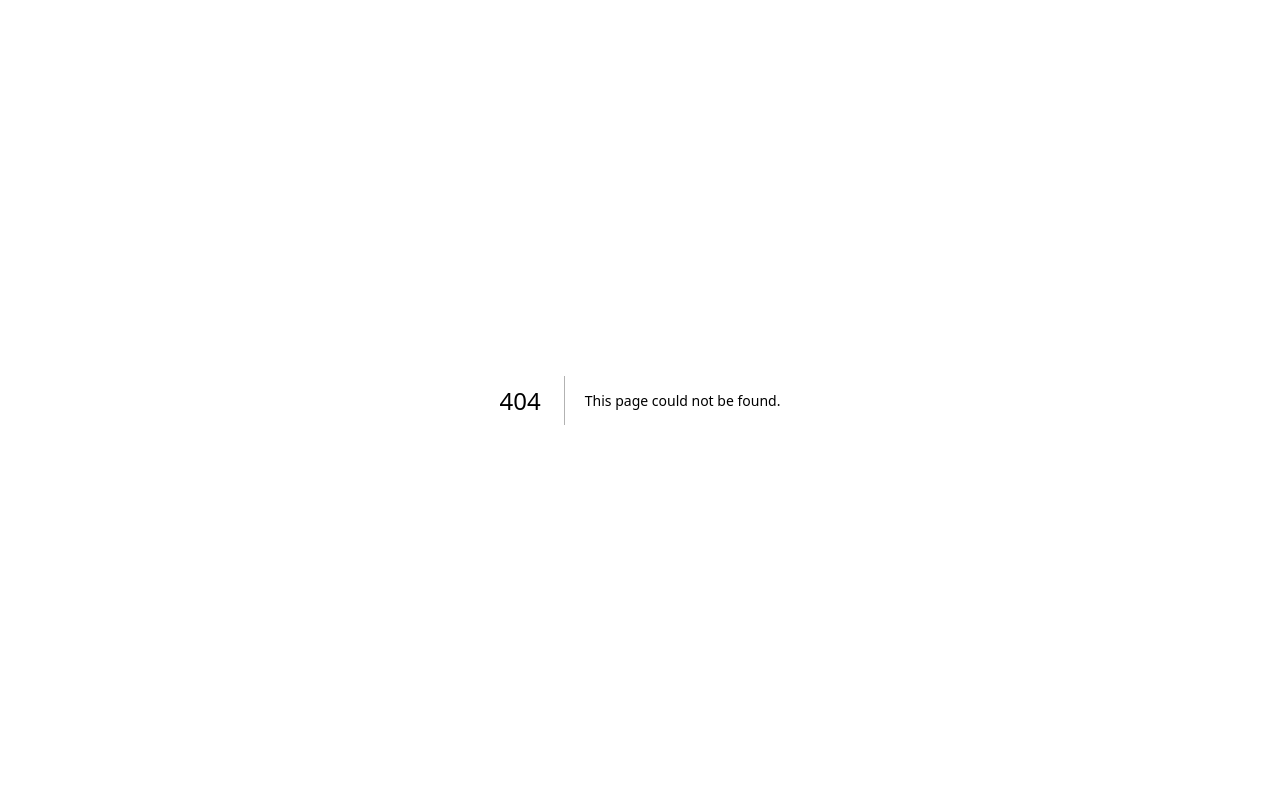
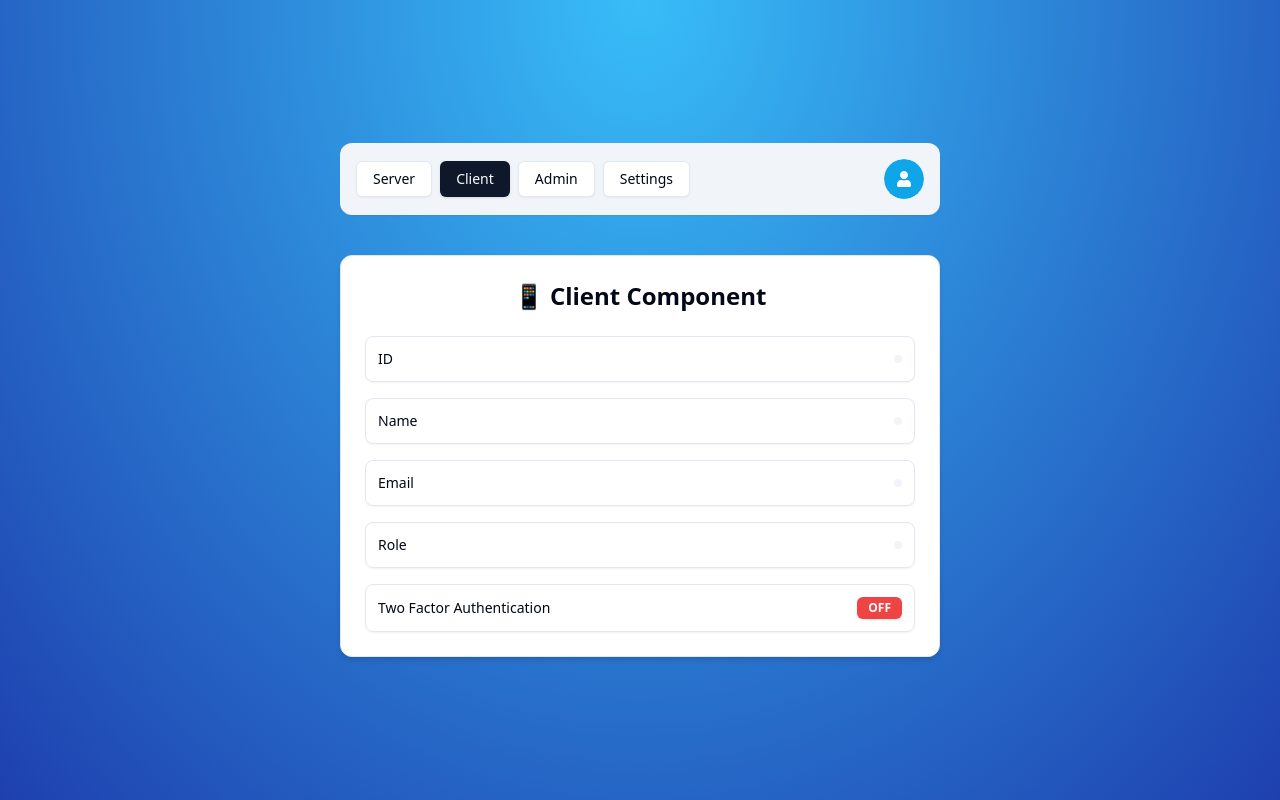
Before and after one commit to Dylanmengzhou/auth-practice, a Next.js app: page /client in a window 1280 px wide. Before the commit this address had no page. Built offline with nearby package versions, Linux system fonts and the light colour scheme; no server answers.

Commit message:
version 0.1.6: Complete Server & Client example section.Now user can see the server and client section when logged in.

```diff
--- /dev/null
+++ b/app/(protected)/client/page.tsx
@@ -0,0 +1,15 @@
+"use client"
+
+import { UserInfo } from "@/components/auth/user-info";
+import { useCurrentUser } from "@/hooks/use-current-user";
+
+
+const ClientPage = () => {
+    const user = useCurrentUser();
+    console.log(JSON.stringify(user));
+    return (
+        <UserInfo user={user} label="📱 Client Component"/>
+    );
+}
+
+export default ClientPage;
--- /dev/null
+++ b/app/(protected)/server/page.tsx
@@ -0,0 +1,11 @@
+import { UserInfo } from "@/components/auth/user-info";
+import { currentUser } from "@/lib/auth";
+
+const ServerPage = async () => {
+    const user = await currentUser();
+    return (
+        <UserInfo user={user} label="💻 Server Component"/>
+    );
+}
+
+export default ServerPage;
--- a/auth.ts
+++ b/auth.ts
@@ -58,12 +58,13 @@
         session.user.id = token.sub;
       }
 
-      if (token.role && session.user) {
+      if (session.user) {
         return {
           ...session,
           user: {
             ...session.user,
             role: token.role,
+            isTwoFactorEnabled: token.isTwoFactorEnabled,
           },
         };
       }
@@ -76,6 +77,7 @@
       if (!existingUser) return token;
 
       token.role = existingUser.role;
+      token.isTwoFactorEnabled = existingUser.isTwoFactorEnabled;
       return token;
     },
   },
--- /dev/null
+++ b/components/auth/user-info.tsx
@@ -0,0 +1,79 @@
+import { ExtendedUser } from "@/nuxt-auth";
+import { Card, CardContent, CardHeader } from "../ui/card";
+import { Badge } from "../ui/badge";
+
+
+interface UserInfoProps{
+    user?: any;
+    label: string;
+}
+
+
+export const UserInfo = ({
+    user,
+    label
+}: UserInfoProps) => {
+    console.log("from user-info",JSON.stringify(user));
+    return (
+        <Card className=" w-[600px] shadow-md">
+            <CardHeader>
+                <p className=" text-2xl font-semibold text-center">
+                    {label}
+                </p>
+            </CardHeader>
+
+            <CardContent className=" space-y-4">
+                <div className=" flex flex-row items-center justify-between rounded-lg border p-3 shadow-sm">
+                    <p className=" text-sm font-medium
+                    ">
+                        ID
+                    </p>
+                    <p className=" truncate text-xs max-w-[180px] font-mono p-1 bg-slate-100 rounded-md">
+                        {user?.id}
+                    </p>
+                </div>
+                <div className=" flex flex-row items-center justify-between rounded-lg border p-3 shadow-sm">
+                    <p className=" text-sm font-medium
+                    ">
+                        Name
+                    </p>
+                    <p className=" truncate text-xs max-w-[180px] font-mono p-1 bg-slate-100 rounded-md">
+                        {user?.name}
+                    </p>
+                </div>
+                <div className=" flex flex-row items-center justify-between rounded-lg border p-3 shadow-sm">
+                    <p className=" text-sm font-medium
+                    ">
+                        Email
+                    </p>
+                    <p className=" truncate text-xs max-w-[180px] font-mono p-1 bg-slate-100 rounded-md">
+                        {user?.email}
+                    </p>
+                </div>
+                <div className=" flex flex-row items-center justify-between rounded-lg border p-3 shadow-sm">
+                    <p className=" text-sm font-medium
+                    ">
+                        Role
+                    </p>
+                    <p className=" truncate text-xs max-w-[180px] font-mono p-1 bg-slate-100 rounded-md">
+                        {user?.role}
+                    </p>
+                </div>
+                <div className=" flex flex-row items-center justify-between rounded-lg border p-3 shadow-sm">
+                    <p className=" text-sm font-medium
+                    ">
+                        Two Factor Authentication
+                    </p>
+
+                    <Badge variant={user?.isTwoFactorEnabled ? "success":"destructive"}>
+                        {user?.isTwoFactorEnabled ? "ON" : "OFF"}
+                    </Badge>
+                </div>
+
+
+
+            </CardContent>
+        </Card>
+    )
+
+}
--- /dev/null
+++ b/components/ui/badge.tsx
@@ -0,0 +1,37 @@
+import * as React from "react";
+import { cva, type VariantProps } from "class-variance-authority";
+
+import { cn } from "@/lib/utils";
+
+const badgeVariants = cva(
+  "inline-flex items-center rounded-md border px-2.5 py-0.5 text-xs font-semibold transition-colors focus:outline-none focus:ring-2 focus:ring-ring focus:ring-offset-2",
+  {
+    variants: {
+      variant: {
+        default:
+          "border-transparent bg-primary text-primary-foreground shadow hover:bg-primary/80",
+        secondary:
+          "border-transparent bg-secondary text-secondary-foreground hover:bg-secondary/80",
+        destructive:
+          "border-transparent bg-destructive text-destructive-foreground shadow hover:bg-destructive/80",
+        outline: "text-foreground",
+        success: " border-transparent bg-emerald-500 text-primary-foreground",
+      },
+    },
+    defaultVariants: {
+      variant: "default",
+    },
+  }
+);
+
+export interface BadgeProps
+  extends React.HTMLAttributes<HTMLDivElement>,
+    VariantProps<typeof badgeVariants> {}
+
+function Badge({ className, variant, ...props }: BadgeProps) {
+  return (
+    <div className={cn(badgeVariants({ variant }), className)} {...props} />
+  );
+}
+
+export { Badge, badgeVariants };
--- /dev/null
+++ b/lib/auth.ts
@@ -0,0 +1,8 @@
+import { auth } from "@/auth";
+import { useSession } from "next-auth/react";
+
+export const currentUser = async () => {
+  const session = await auth();
+
+  return session?.user;
+};
--- a/nuxt-auth.d.ts
+++ b/nuxt-auth.d.ts
@@ -3,6 +3,7 @@
 
 export type ExtendedUser = DefaultSession["user"] & {
   role: UserRole;
+  isTwoFactorEnabled: boolean;
 };
 
 declare module "next-auth" {
```
